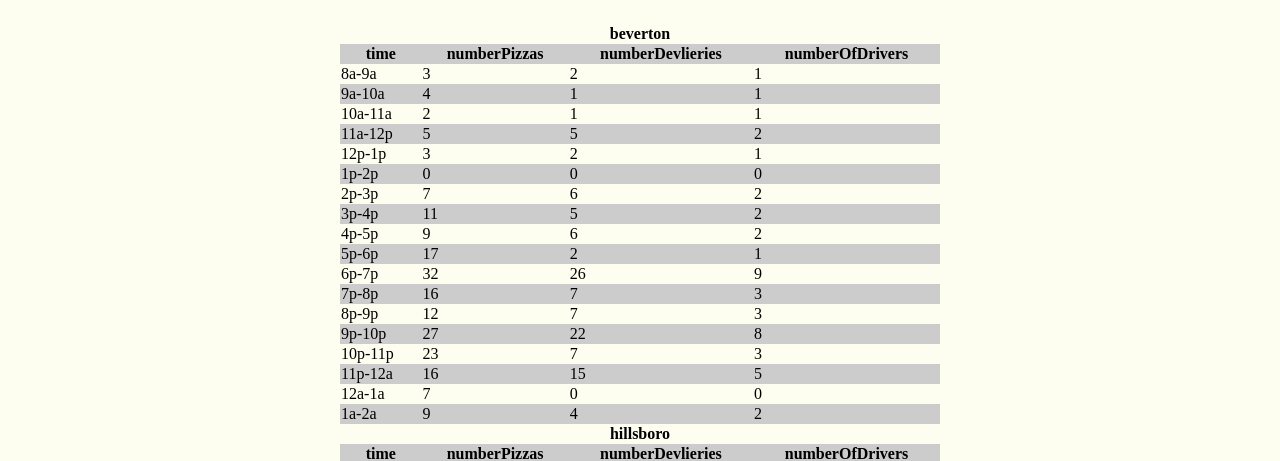
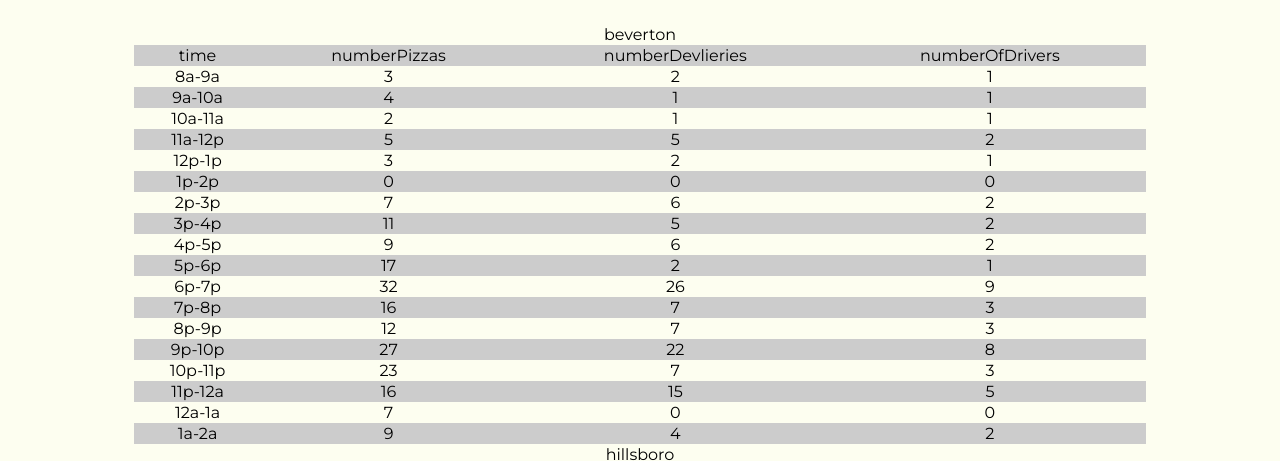
Before and after one commit to hgaskins/weekTwo, a website: page pizza/sales-data.html in a window 1280 px wide. Shown: the part 241-702 px from the top of the page. Drawn offline with Linux system fonts and the light colour scheme.

Commit message:
a few more styles to the table

```diff
--- a/pizza/css/style.css
+++ b/pizza/css/style.css
@@ -49,9 +49,22 @@
 
 /*table styles*/
 table {
-  width: 600px;
+  width: 80%;
   border-collapse: collapse;
+  border: none;
+  text-align: center;
   margin: 0 auto;
+}
+th {
+  border-top: none;
+  font-size: 1em;
+  font-weight: 500;
+  font-family: 'Montserrat', sans-serif;
+}
+
+td {
+  font-family: 'Montserrat', sans-serif;
+  font-size: 1em;
 }
 
 tr:nth-child(even) {
```
